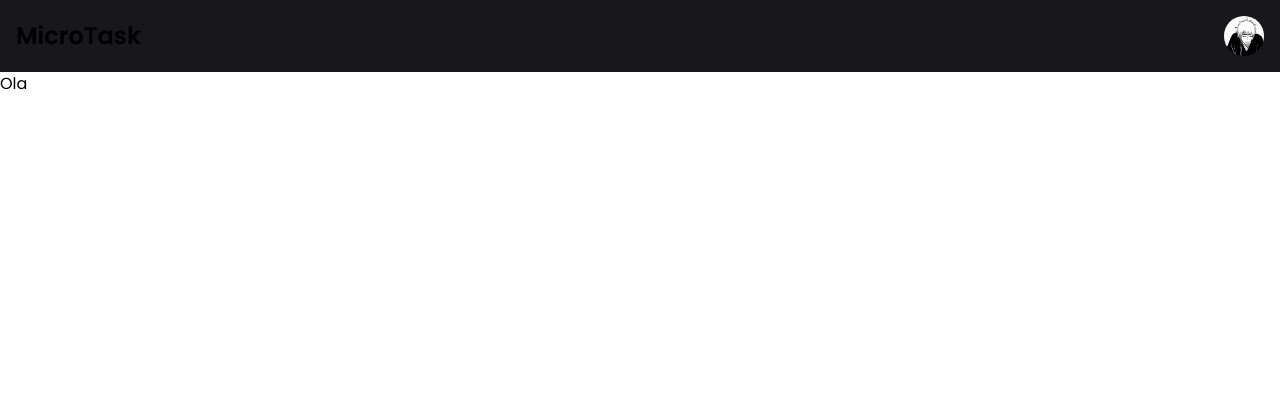
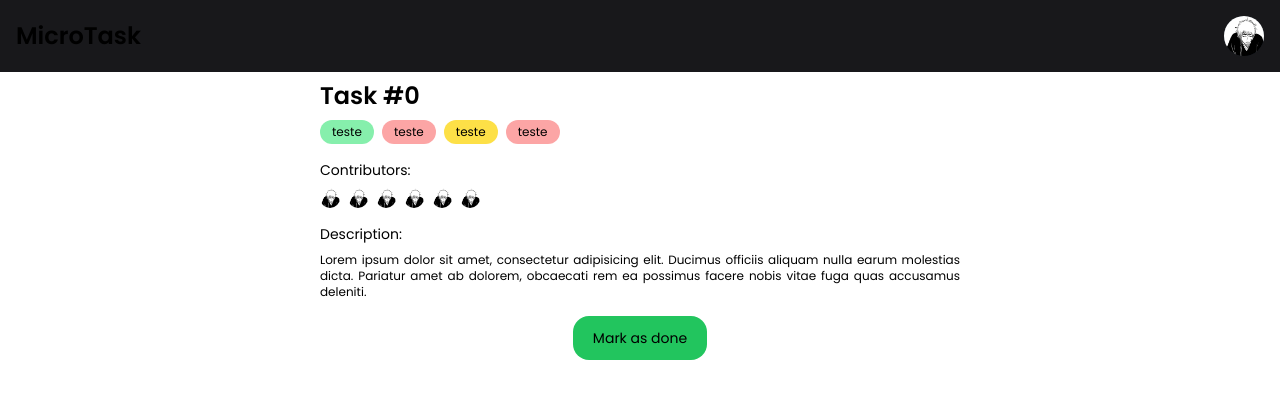
Before and after one commit to adrielestoller/MicroTask, a Next.js app: page /task in a window 1280 px wide. Shown: the top 398 px of the page. Built offline with nearby package versions, Linux system fonts and the light colour scheme.

Commit message:
:sparkles: feat: add task page && fix netlify plugin

```diff
--- a/src/app/page.tsx
+++ b/src/app/page.tsx
@@ -4,22 +4,22 @@ export default function Home() {
         <main className="w-auto m-2 flex flex-col gap-2 sm:w-1/2 sm:mx-auto">
             <h2 className="font-semibold">Backlog</h2>
             <TaskCard
-                title="Task #1"
+                title="Task #00"
                 contributors={["/profile.jpg", "/profile.jpg", "/profile.jpg"]}
             />
             <h2 className="font-semibold">Todo</h2>
             <TaskCard
-                title="Task #1"
+                title="Task #00"
                 contributors={["/profile.jpg", "/profile.jpg", "/profile.jpg"]}
             />
             <h2 className="font-semibold">In Progress</h2>
             <TaskCard
-                title="Task #1"
+                title="Task #00"
                 contributors={["/profile.jpg", "/profile.jpg", "/profile.jpg"]}
             />
             <h2 className="font-semibold">Done</h2>
             <TaskCard
-                title="Task #1"
+                title="Task #00"
                 contributors={["/profile.jpg", "/profile.jpg", "/profile.jpg"]}
             />
         </main>
--- a/src/app/task/page.tsx
+++ b/src/app/task/page.tsx
@@ -1,5 +1,85 @@
+import Flags from "@/components/flags";
 import Image from "next/image";
 
 export default function Task() {
-    return <main className="container mx-auto px-2 sm:px-0">Ola</main>;
+    return (
+        <main className="w-auto m-2 sm:w-1/2 sm:mx-auto">
+            <h2 className="text-2xl font-semibold">Task #0</h2>
+
+            <div className="my-2">
+                <Flags
+                    flags={[
+                        "teste green",
+                        "teste red",
+                        "teste yellow",
+                        "teste red",
+                    ]}
+                />
+            </div>
+            <div className="mt-4 flex flex-col gap-4">
+                <section>
+                    <p className="text-sm">Contributors:</p>
+                    <div className="mt-2 flex flex-row gap-2">
+                        <Image
+                            className="w-5 h-5 rounded-full"
+                            src="/profile.jpg"
+                            width={100}
+                            height={100}
+                            alt="contributor"
+                        />
+                        <Image
+                            className="w-5 h-5 rounded-full"
+                            src="/profile.jpg"
+                            width={100}
+                            height={100}
+                            alt="contributor"
+                        />
+                        <Image
+                            className="w-5 h-5 rounded-full"
+                            src="/profile.jpg"
+                            width={100}
+                            height={100}
+                            alt="contributor"
+                        />
+                        <Image
+                            className="w-5 h-5 rounded-full"
+                            src="/profile.jpg"
+                            width={100}
+                            height={100}
+                            alt="contributor"
+                        />
+                        <Image
+                            className="w-5 h-5 rounded-full"
+                            src="/profile.jpg"
+                            width={100}
+                            height={100}
+                            alt="contributor"
+                        />
+                        <Image
+                            className="w-5 h-5 rounded-full"
+                            src="/profile.jpg"
+                            width={100}
+                            height={100}
+                            alt="contributor"
+                        />
+                    </div>
+                </section>
+
+                <section>
+                    <p className="text-sm">Description:</p>
+                    <p className="mt-2 text-xs text-justify">
+                        Lorem ipsum dolor sit amet, consectetur adipisicing
+                        elit. Ducimus officiis aliquam nulla earum molestias
+                        dicta. Pariatur amet ab dolorem, obcaecati rem ea
+                        possimus facere nobis vitae fuga quas accusamus
+                        deleniti.
+                    </p>
+                </section>
+
+                <button className="w-fit p-3 px-5 text-sm self-center bg-green-500 rounded-2xl">
+                    Mark as done
+                </button>
+            </div>
+        </main>
+    );
 }
--- a/src/app/user/page.tsx
+++ b/src/app/user/page.tsx
@@ -37,9 +37,9 @@ export default function User() {
             </div>
             <div className="mt-4 flex flex-col gap-3">
                 <h2 className="text-center text-xl">Tasks</h2>
-                <TaskCard title="Task #44" contributors={["/profile.jpg"]} />
-                <TaskCard title="Task #44" contributors={["/profile.jpg"]} />
-                <TaskCard title="Task #44" contributors={["/profile.jpg"]} />
+                <TaskCard title="Task #00" contributors={["/profile.jpg"]} />
+                <TaskCard title="Task #00" contributors={["/profile.jpg"]} />
+                <TaskCard title="Task #00" contributors={["/profile.jpg"]} />
             </div>
         </main>
     );
```
Also changed, not shown: package.json (+4 -3 lines), 1 other file (tests, documents, lock files or other folders).
